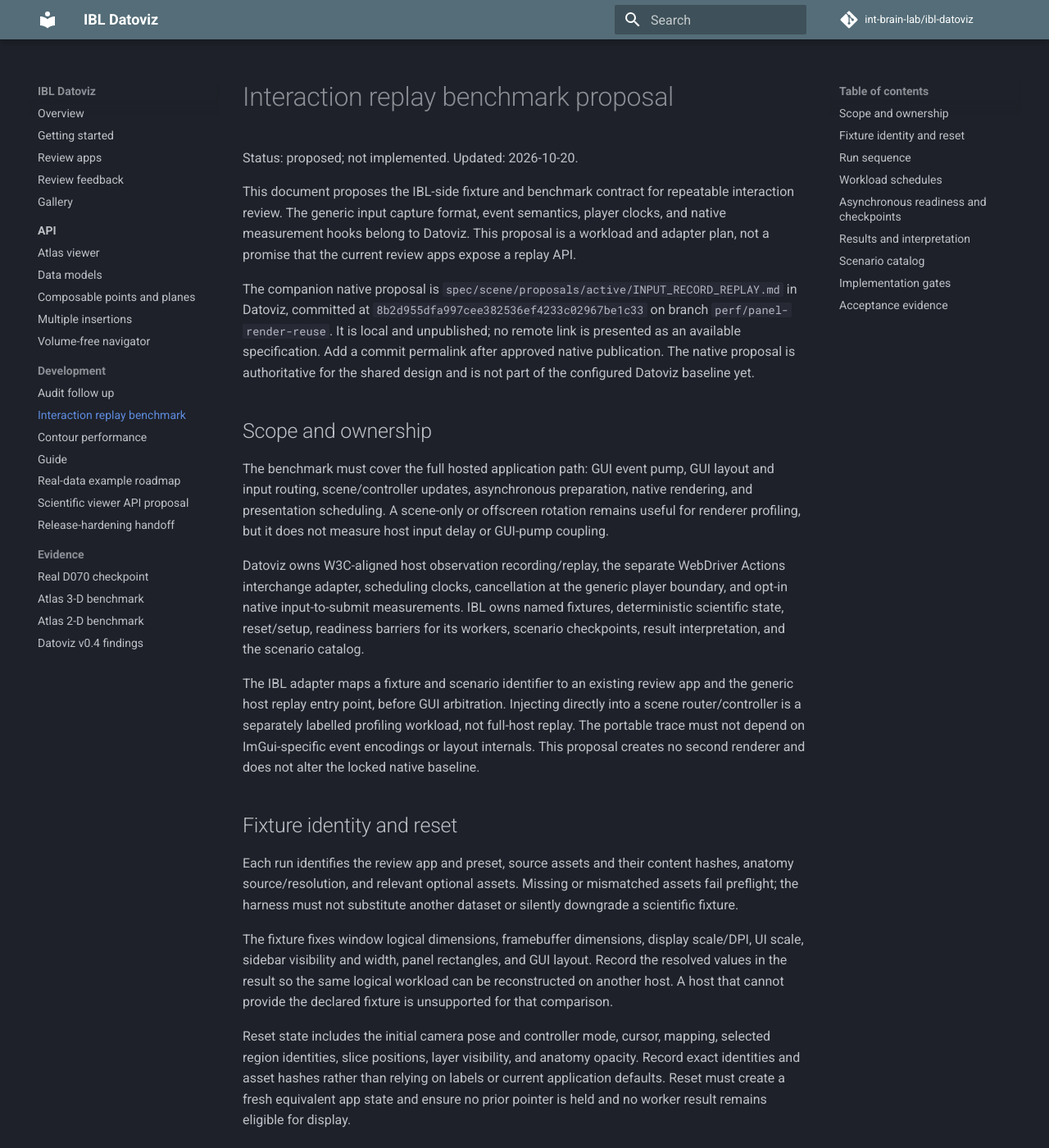
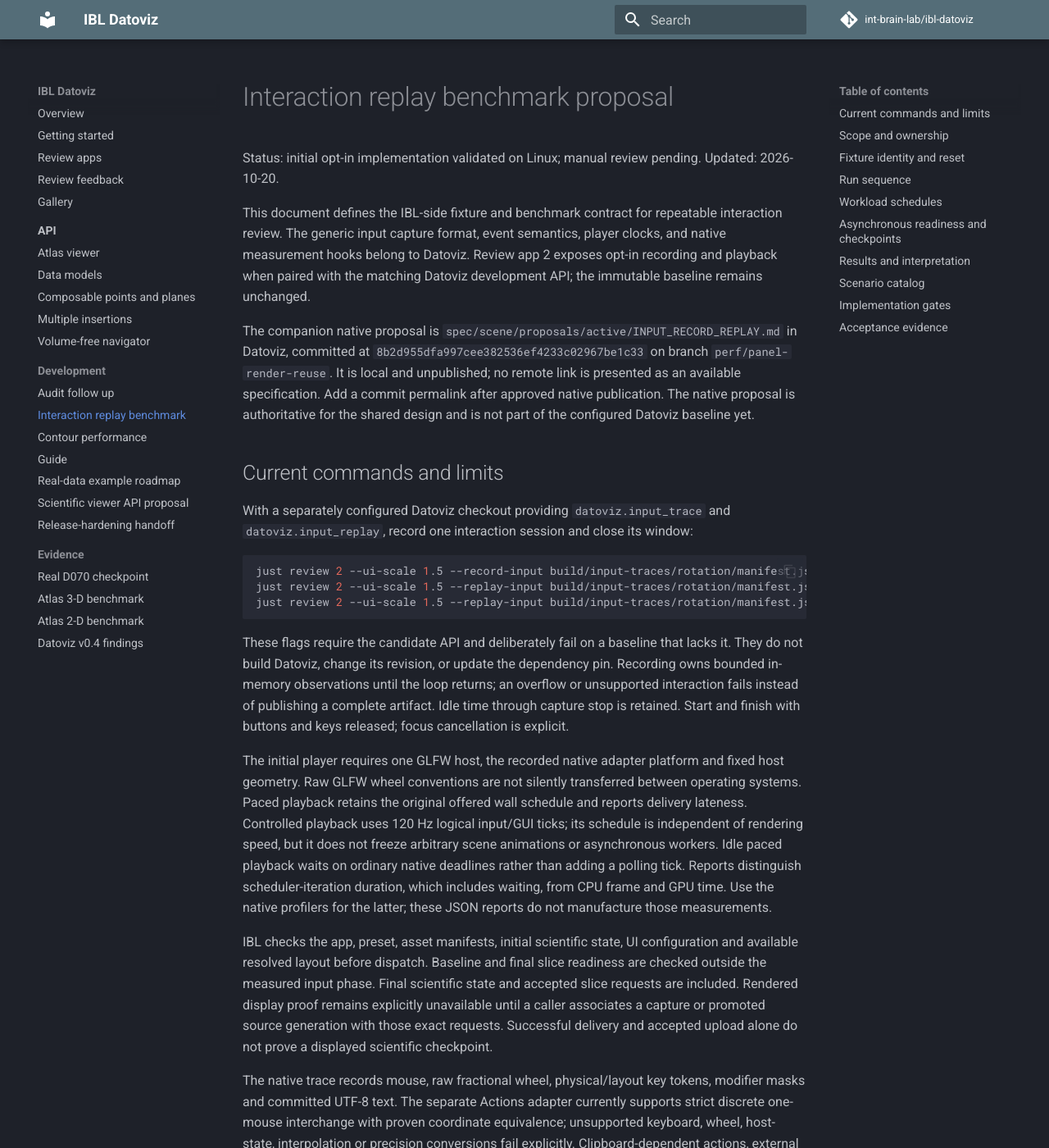
Before and after one commit to int-brain-lab/ibl-datoviz, an MkDocs documentation site: the page built from docs/INTERACTION_REPLAY_BENCHMARK.md, in a window 1280 px wide and 1400 px high. Shown: the whole window at 82% size. Built offline with MkDocs 1.6.1 and Material for MkDocs 9.7.7, drawn with Linux system fonts in a browser that asks for light colours; comment, search, counter and statistics services are not loaded; some of the changed text lies outside the part shown.

Commit message:
Document validated input replay workflow and remaining benchmark gates

````diff
--- a/docs/INTERACTION_REPLAY_BENCHMARK.md
+++ b/docs/INTERACTION_REPLAY_BENCHMARK.md
@@ -1,10 +1,28 @@
 # Interaction replay benchmark proposal
 
-Status: proposed; not implemented. Updated: 2026-10-20.
+Status: initial opt-in implementation validated on Linux; manual review pending. Updated: 2026-10-20.
 
-This document proposes the IBL-side fixture and benchmark contract for repeatable interaction review. The generic input capture format, event semantics, player clocks, and native measurement hooks belong to Datoviz. This proposal is a workload and adapter plan, not a promise that the current review apps expose a replay API.
+This document defines the IBL-side fixture and benchmark contract for repeatable interaction review. The generic input capture format, event semantics, player clocks, and native measurement hooks belong to Datoviz. Review app 2 exposes opt-in recording and playback when paired with the matching Datoviz development API; the immutable baseline remains unchanged.
 
 The companion native proposal is `spec/scene/proposals/active/INPUT_RECORD_REPLAY.md` in Datoviz, committed at `8b2d955dfa997cee382536ef4233c02967be1c33` on branch `perf/panel-render-reuse`. It is local and unpublished; no remote link is presented as an available specification. Add a commit permalink after approved native publication. The native proposal is authoritative for the shared design and is not part of the configured Datoviz baseline yet.
+
+## Current commands and limits
+
+With a separately configured Datoviz checkout providing `datoviz.input_trace` and `datoviz.input_replay`, record one interaction session and close its window:
+
+```sh
+just review 2 --ui-scale 1.5 --record-input build/input-traces/rotation/manifest.json
+just review 2 --ui-scale 1.5 --replay-input build/input-traces/rotation/manifest.json --replay-mode paced --replay-report build/input-traces/paced.json
+just review 2 --ui-scale 1.5 --replay-input build/input-traces/rotation/manifest.json --replay-mode controlled --replay-report build/input-traces/controlled.json
+```
+
+These flags require the candidate API and deliberately fail on a baseline that lacks it. They do not build Datoviz, change its revision, or update the dependency pin. Recording owns bounded in-memory observations until the loop returns; an overflow or unsupported interaction fails instead of publishing a complete artifact. Idle time through capture stop is retained. Start and finish with buttons and keys released; focus cancellation is explicit.
+
+The initial player requires one GLFW host, the recorded native adapter platform and fixed host geometry. Raw GLFW wheel conventions are not silently transferred between operating systems. Paced playback retains the original offered wall schedule and reports delivery lateness. Controlled playback uses 120 Hz logical input/GUI ticks; its schedule is independent of rendering speed, but it does not freeze arbitrary scene animations or asynchronous workers. Idle paced playback waits on ordinary native deadlines rather than adding a polling tick. Reports distinguish scheduler-iteration duration, which includes waiting, from CPU frame and GPU time. Use the native profilers for the latter; these JSON reports do not manufacture those measurements.
+
+IBL checks the app, preset, asset manifests, initial scientific state, UI configuration and available resolved layout before dispatch. Baseline and final slice readiness are checked outside the measured input phase. Final scientific state and accepted slice requests are included. Rendered display proof remains explicitly unavailable until a caller associates a capture or promoted source generation with those exact requests. Successful delivery and accepted upload alone do not prove a displayed scientific checkpoint.
+
+The native trace records mouse, raw fractional wheel, physical/layout key tokens, modifier masks and committed UTF-8 text. The separate Actions adapter currently supports strict discrete one-mouse interchange with proven coordinate equivalence; unsupported keyboard, wheel, host-state, interpolation or precision conversions fail explicitly. Clipboard-dependent actions, external shell operations, file dialogs, drag/drop and IME preedit remain outside this initial profile. Manual Linux interaction acceptance and macOS evidence remain separate from automated headless checks.
 
 ## Scope and ownership
 
````
Also changed, not shown: docs/NEXT_STEPS.md (+10 -0 lines).
